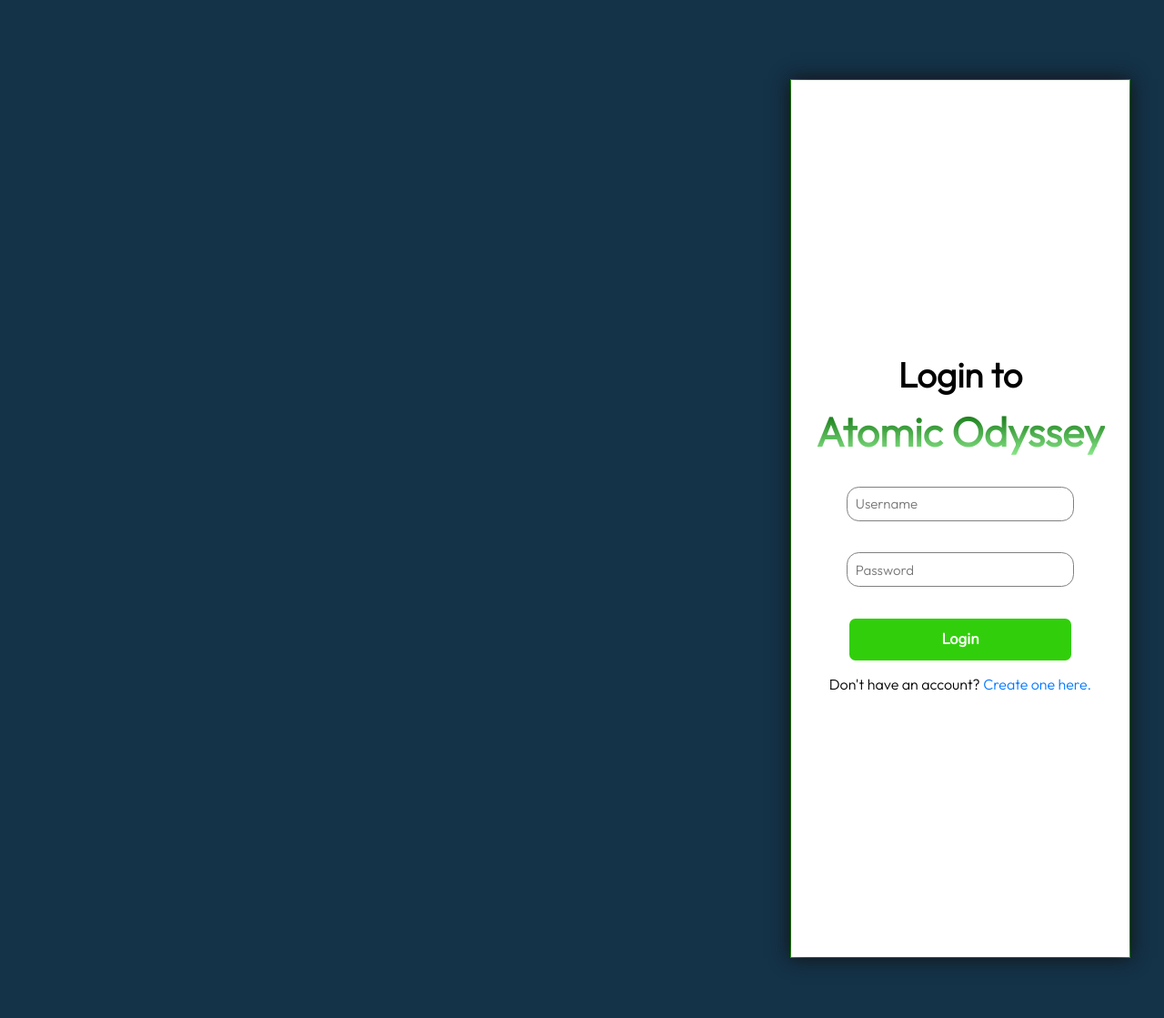
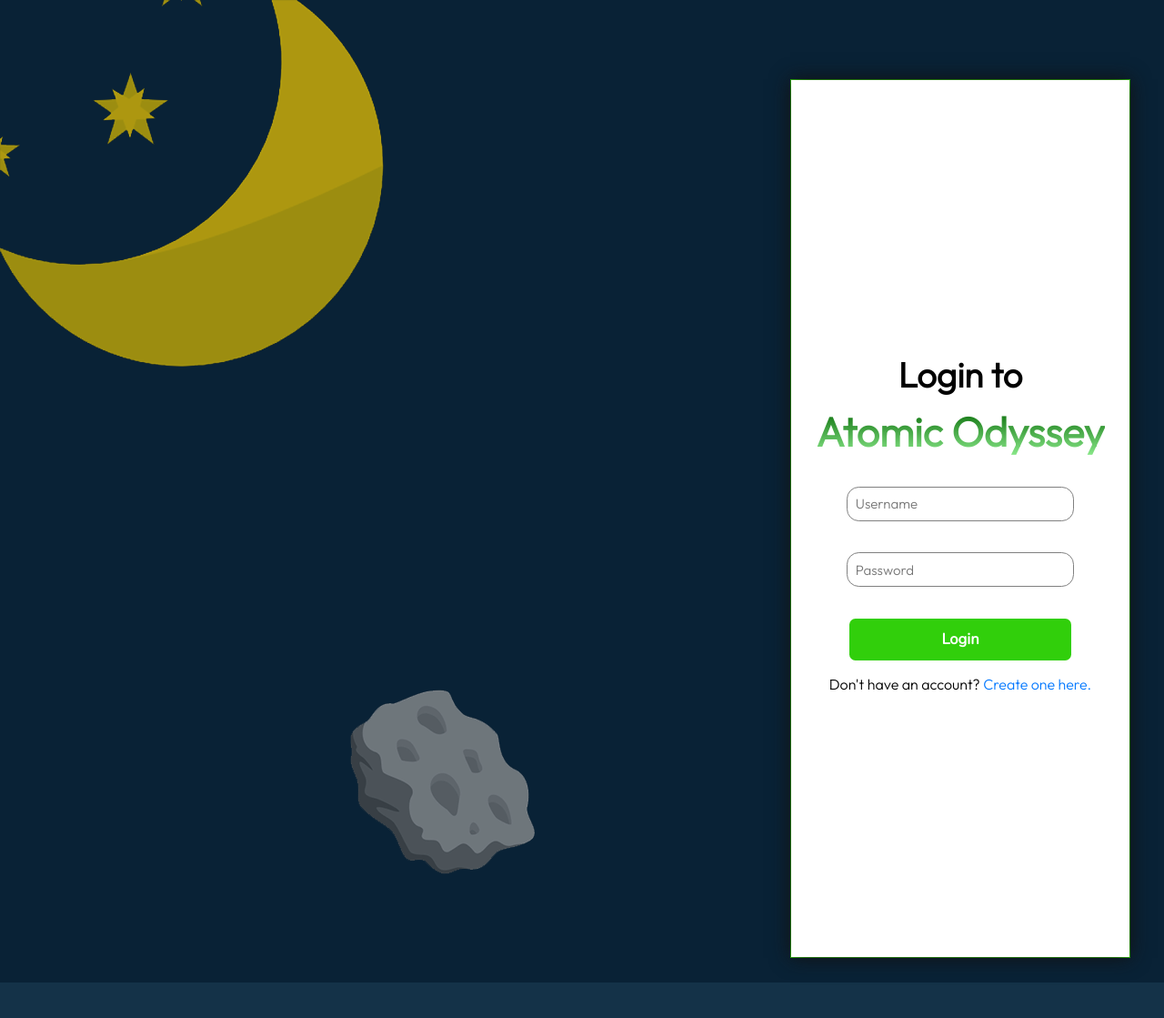
Before and after one commit to CompressedRar/TestTkinter, a Flask app: page /login in a window 1280 px wide. Shown: the top 1119 px of the page at 91% size. Run offline with Flask 3, Linux system fonts and the light colour scheme.

Commit message:
modified:   __pycache__/main.cpython-312.pyc 	modified:   static/script/signingin.js 	modified:   static/styles/login.css 	modified:   templates/login.html

```diff
--- a/static/script/signingin.js
+++ b/static/script/signingin.js
@@ -40,6 +40,7 @@ window.addEventListener("load", (event)=>{
 toggleSignin.addEventListener("click", ()=>{
     loginform.style.opacity = "0";
     signform.style.opacity = "1";
+    document.getElementById("bg-div").style.filter = "blur(5px)";
     isSignInOpen = true;
 });
 
@@ -55,6 +56,6 @@ loginform.addEventListener("transitionend", ()=>{
 toggleLogin.addEventListener("click", ()=>{
     signform.style.opacity = "0";
     loginform.style.opacity = "1";
-
+    document.getElementById("bg-div").style.filter = "blur(0px)";
     isSignInOpen = false;
 });
--- a/static/styles/login.css
+++ b/static/styles/login.css
@@ -3,14 +3,21 @@ body {
     display: flex;
     font-family: 'Outfit';
     font-weight: 100;
+    background-color: #143248;
+}
+.background-container {
+    transition: 1s;
+    width: 100vw;
+    height: 100vh;
+    position: fixed;
+    z-index: -1;
+    opacity: 1;
 }
 .logo-container {
-    background-color: #143248;
     height: 100vh;
     width: 50%;
 }
 .login-container{
-    background-color: #143248;
     height: 100vh;
     width: 50%;
     display: flex;
--- a/templates/login.html
+++ b/templates/login.html
@@ -11,6 +11,10 @@
         </style>
     </head>
     <body>
+        <div id = "bg-div" class = "background-container">
+            <img src="{{url_for('static', filename= 'styles/background.png')}}">
+        </div>
+
         <input id = "mode" value = {{model}} hidden="true">
         <iframe name = "dummy" id = "dummy" style="display:none"></iframe>
         <div class = "logo-container">
```
